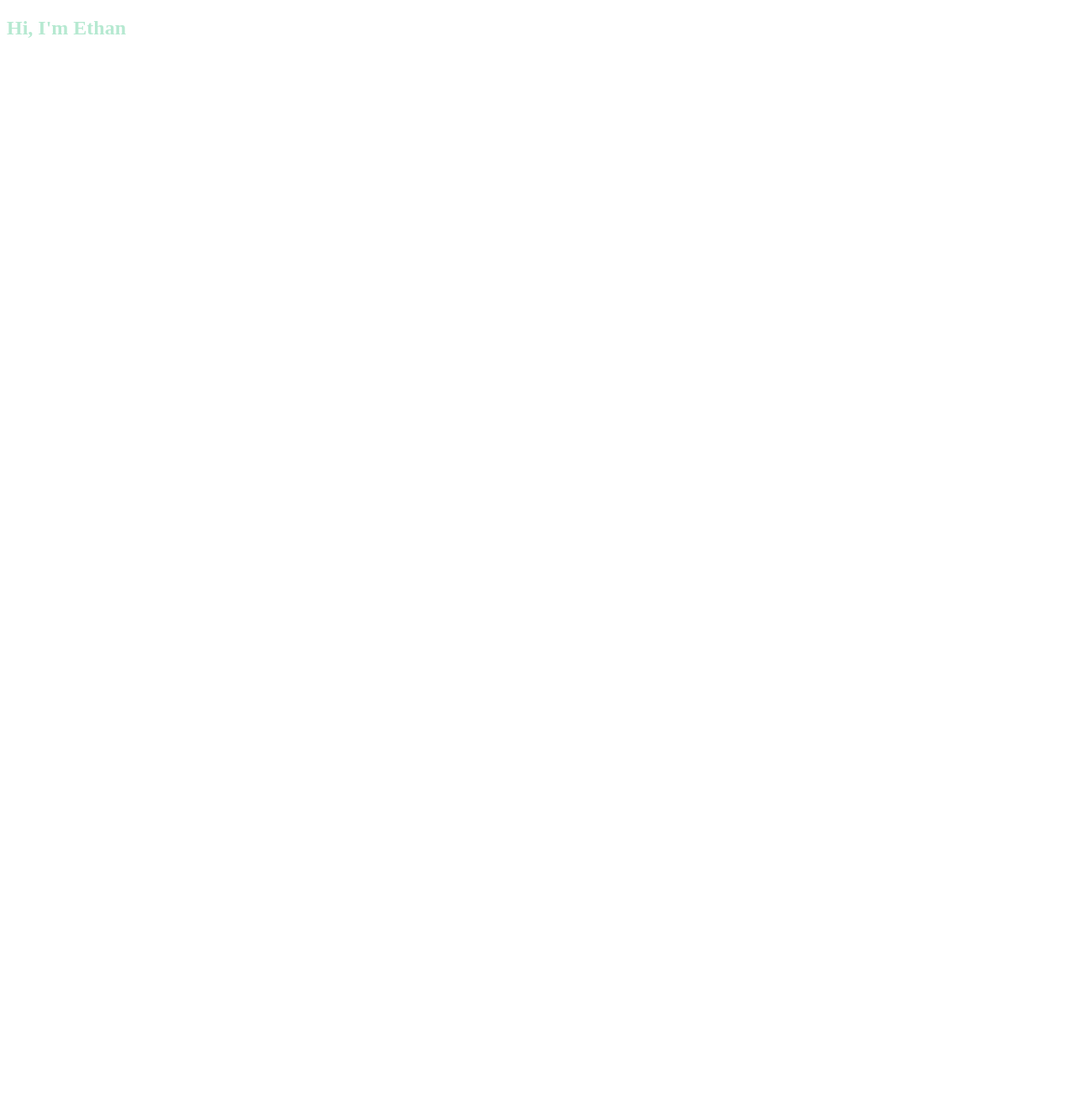
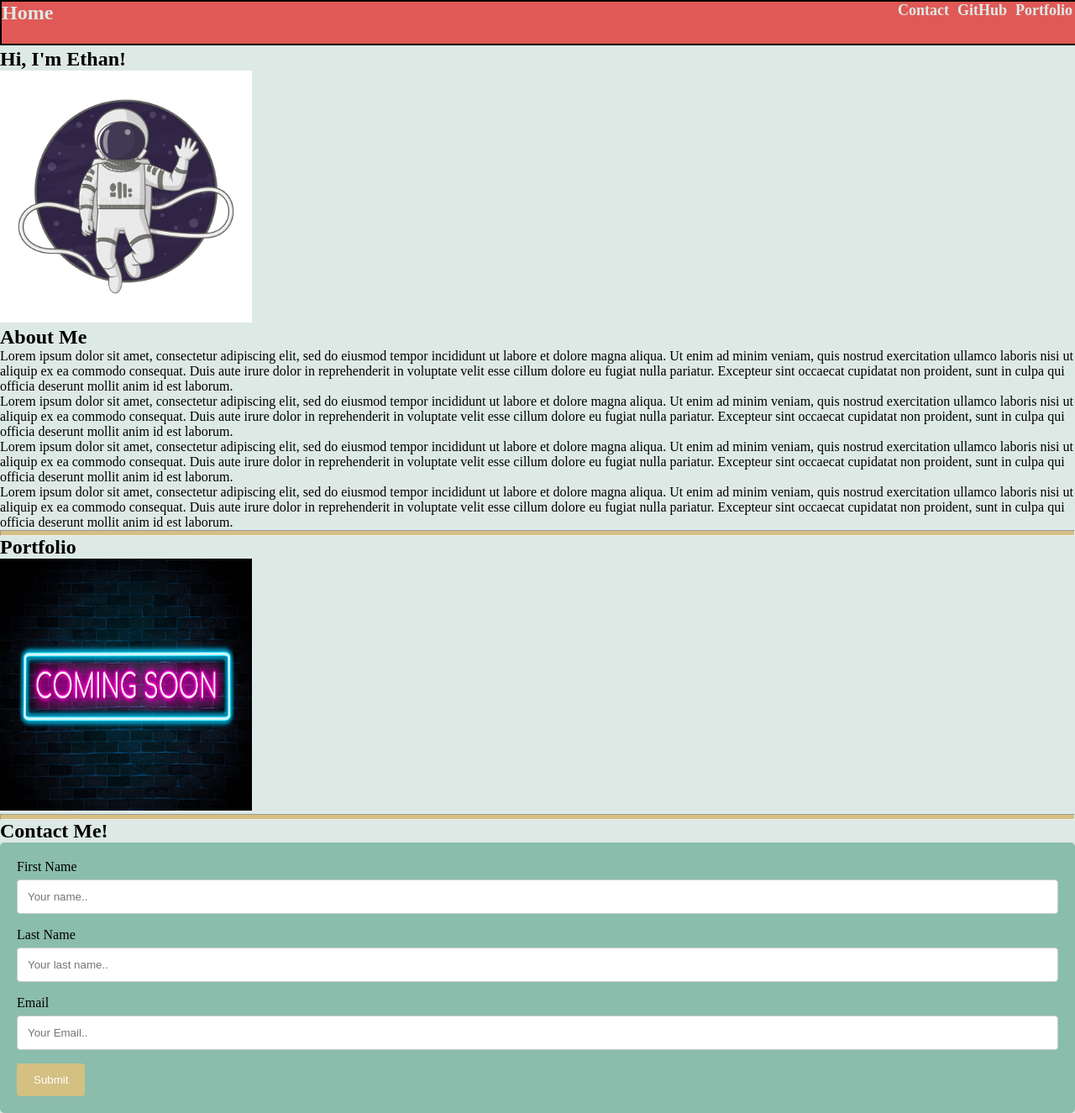
Before and after one commit to EthanMillet/Landing-Page, a plain HTML site: page index.html in a window 1280 px wide. Shown: the whole page at 84% size. Before the commit the page ends 800 px from the top, so only its background shows below. Drawn offline with Linux system fonts and the light colour scheme.

Commit message:
test test

```diff
--- a/assets/styles.css
+++ b/assets/styles.css
@@ -1,4 +1,103 @@
+* {
+    margin: 0;
+    padding: 0;
+  }
+
+  a {
+    text-decoration: none;
+  }
+
+body {
+font-family: 'Times New Roman', Times, serif;
+background-color: #DDE9E5;
+
+}
+
 h1 {
-    color: #b6e9d1;
+    display: inline;
+    color: #DDE9E5
+    ;
+    }
 
-    }
+h2 {
+
+
+}
+
+hr {
+    background-color: #D4C082;
+color: #E05956;
+height: 5px;
+
+}
+
+.Nav-Bar {
+    top: 0;
+    border: 2px solid black;
+    text-align: left;
+    position: fixed;
+    height: 50px;
+    width: 100%;
+    background-color: #E05956;
+    margin-bottom: 10px;
+
+}
+
+.navbar-items {
+    color: #DDE9E5;
+    font-size: large;
+    font-weight: bold;
+    padding-right: 5px;
+    padding-left: 5px;
+    float: right;
+    display: inline;
+}
+
+.navbar-items:hover {
+    color: #D4C082;
+}
+
+.main {
+margin-top: 50px;
+
+}
+
+img {
+height: 300px;
+width: 300px;
+
+}
+
+/* Style inputs with type="text", select elements and textareas */
+input[type=text], select, textarea {
+    width: 100%; /* Full width */
+    padding: 12px; /* Some padding */
+    border: 1px solid #ccc; /* Gray border */
+    border-radius: 4px; /* Rounded borders */
+    box-sizing: border-box; /* Make sure that padding and width stays in place */
+    margin-top: 6px; /* Add a top margin */
+    margin-bottom: 16px; /* Bottom margin */
+    resize: vertical /* Allow the user to vertically resize the textarea (not horizontally) */
+  }
+
+  /* Style the submit button with a specific background color etc */
+  input[type=submit] {
+    background-color: #D4C082;
+    color: white;
+    padding: 12px 20px;
+    border: none;
+    border-radius: 4px;
+    cursor: pointer;
+  }
+
+  /* When moving the mouse over the submit button, add a darker green color */
+  input[type=submit]:hover {
+    background-color: #E05956;
+  }
+
+  /* Add a background color and some padding around the form */
+  .container {
+    border-radius: 5px;
+    background-color: #8ABDAC;
+    padding: 20px;
+  }
--- a/index.html
+++ b/index.html
@@ -11,12 +11,57 @@
     </head>
     <body>
         <section>
-            <h1>Hi, I'm Ethan</h1>
+          <div class="Nav-Bar">
+            <h1>Home</h1>
+            <a class="navbar-items" href="#Example-Projects">Portfolio</a>
+            <a class="navbar-items" href="https://github.com/EthanMillet/Landing-Page">GitHub</a>
+            <a class="navbar-items" href="#Contact-Me">Contact</a>
+          </div>
+        </section>
+        <hr>
+        <section class="main">
+          <h2>Hi, I'm Ethan!</h2>
+          <img src="assets/images/spaceman.png" alt="spaceman">
+          <h2>About Me</h2>
+          <p>Lorem ipsum dolor sit amet, consectetur adipiscing elit, sed do eiusmod tempor incididunt ut labore et dolore magna aliqua. Ut enim ad minim veniam, quis nostrud exercitation ullamco laboris nisi ut aliquip ex ea commodo consequat. Duis aute irure dolor in reprehenderit in voluptate velit esse cillum dolore eu fugiat nulla pariatur. Excepteur sint occaecat cupidatat non proident, sunt in culpa qui officia deserunt mollit anim id est laborum.</p>
+          <p>Lorem ipsum dolor sit amet, consectetur adipiscing elit, sed do eiusmod tempor incididunt ut labore et dolore magna aliqua. Ut enim ad minim veniam, quis nostrud exercitation ullamco laboris nisi ut aliquip ex ea commodo consequat. Duis aute irure dolor in reprehenderit in voluptate velit esse cillum dolore eu fugiat nulla pariatur. Excepteur sint occaecat cupidatat non proident, sunt in culpa qui officia deserunt mollit anim id est laborum.</p>
+          <p>Lorem ipsum dolor sit amet, consectetur adipiscing elit, sed do eiusmod tempor incididunt ut labore et dolore magna aliqua. Ut enim ad minim veniam, quis nostrud exercitation ullamco laboris nisi ut aliquip ex ea commodo consequat. Duis aute irure dolor in reprehenderit in voluptate velit esse cillum dolore eu fugiat nulla pariatur. Excepteur sint occaecat cupidatat non proident, sunt in culpa qui officia deserunt mollit anim id est laborum.</p>
+          <p>Lorem ipsum dolor sit amet, consectetur adipiscing elit, sed do eiusmod tempor incididunt ut labore et dolore magna aliqua. Ut enim ad minim veniam, quis nostrud exercitation ullamco laboris nisi ut aliquip ex ea commodo consequat. Duis aute irure dolor in reprehenderit in voluptate velit esse cillum dolore eu fugiat nulla pariatur. Excepteur sint occaecat cupidatat non proident, sunt in culpa qui officia deserunt mollit anim id est laborum.</p>
+
+        </section>
+        <hr>
+        <section>
+          <h2 id="Example-Projects">Portfolio</h2>
+          <img src="assets/images/coming soon.jpg" alt="">
+        </section>
+        <hr>
+        <section >
+
+          <h2 id="Contact-Me">Contact Me!</h2>
+
+          <div class="container">
+
+            <form>
+
+              <label for="fname">First Name</label>
+              <input type="text" id="fname" name="firstname" placeholder="Your name..">
+
+              <label for="lname">Last Name</label>
+              <input type="text" id="lname" name="lastname" placeholder="Your last name..">
+
+              <label for="email">Email</label>
+              <input type="text" name="email" id="email" placeholder="Your Email..">
+
+              <input type="submit" value="Submit">
+
+            </form>
+          </div>
+
+
 
         </section>
 
 
 
-
     </body>
 </html>
```
Also changed, not shown: assets/images/coming soon.jpg (added), assets/images/spaceman.png (added).
